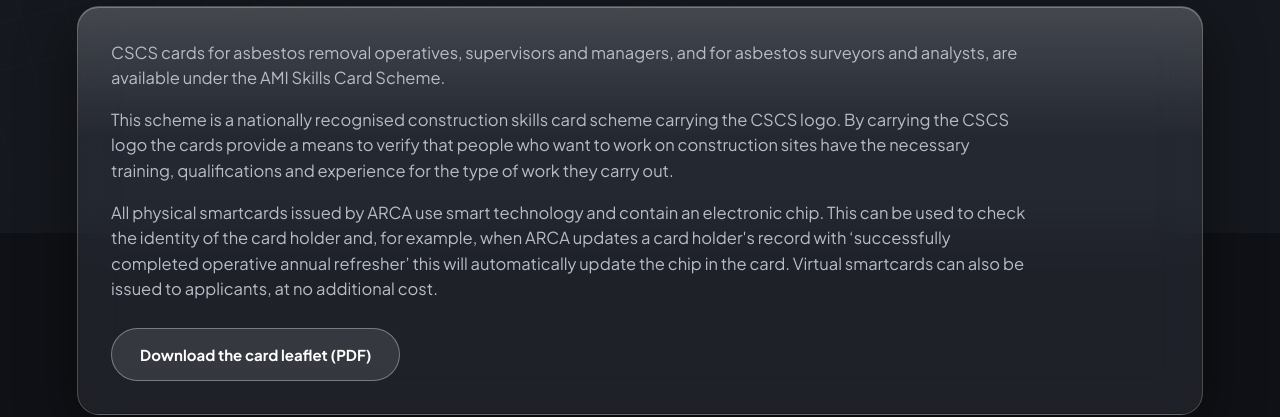
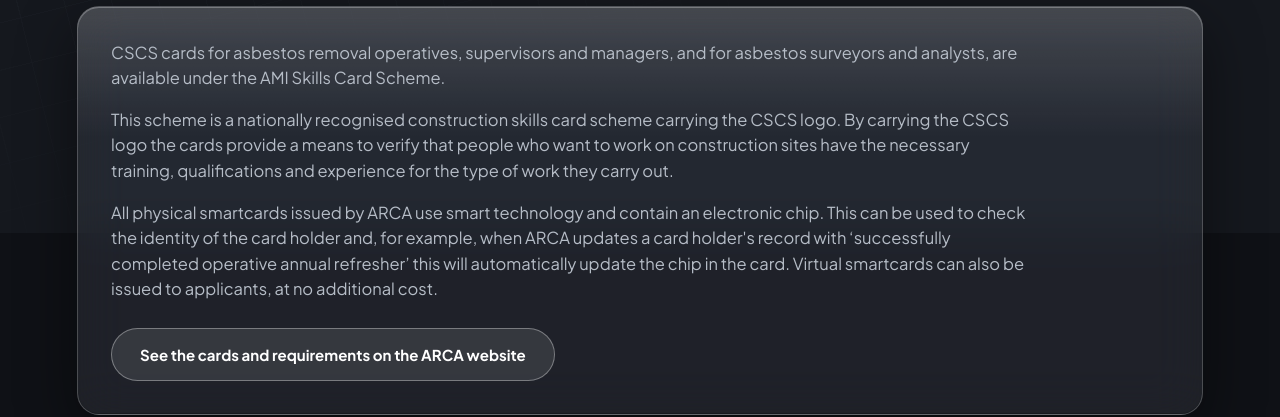
Before and after one commit to steve-sadley/ami-website, a plain HTML site: page site/cscs-cards.html in a window 1280 px wide. Shown: the part 567-984 px from the top of the page. Drawn offline with Linux system fonts and the light colour scheme; no server answers.

Commit message:
CSCS cards: link to the ARCA cards page instead of the missing AM025 leaflet (site 86)
Co-Authored-By: Claude Opus 5.5 <noreply@anthropic.com>
Claude-Session: https://claude.ai/code/session_01PQbG9RkFoSMFaquAYWrcVt

```diff
--- a/site/cscs-cards.html
+++ b/site/cscs-cards.html
@@ -48,8 +48,8 @@
          refresher&rsquo; this will automatically update the chip in the card. Virtual smartcards
          can also be issued to applicants, at no additional cost.</p>
       <p style="margin-top:26px">
-        <a href="/assets/AM025-V2604-ARCA-AMI-Skills-Cards-Flyer.pdf" class="btn btn-g">
-          Download the card leaflet (PDF)</a></p>
+        <a href="https://www.arca.org.uk/support/cscs-cards/" class="btn btn-g" target="_blank" rel="noopener">
+          See the cards and requirements on the ARCA website</a></p>
     </div>
   </section>
 
```
